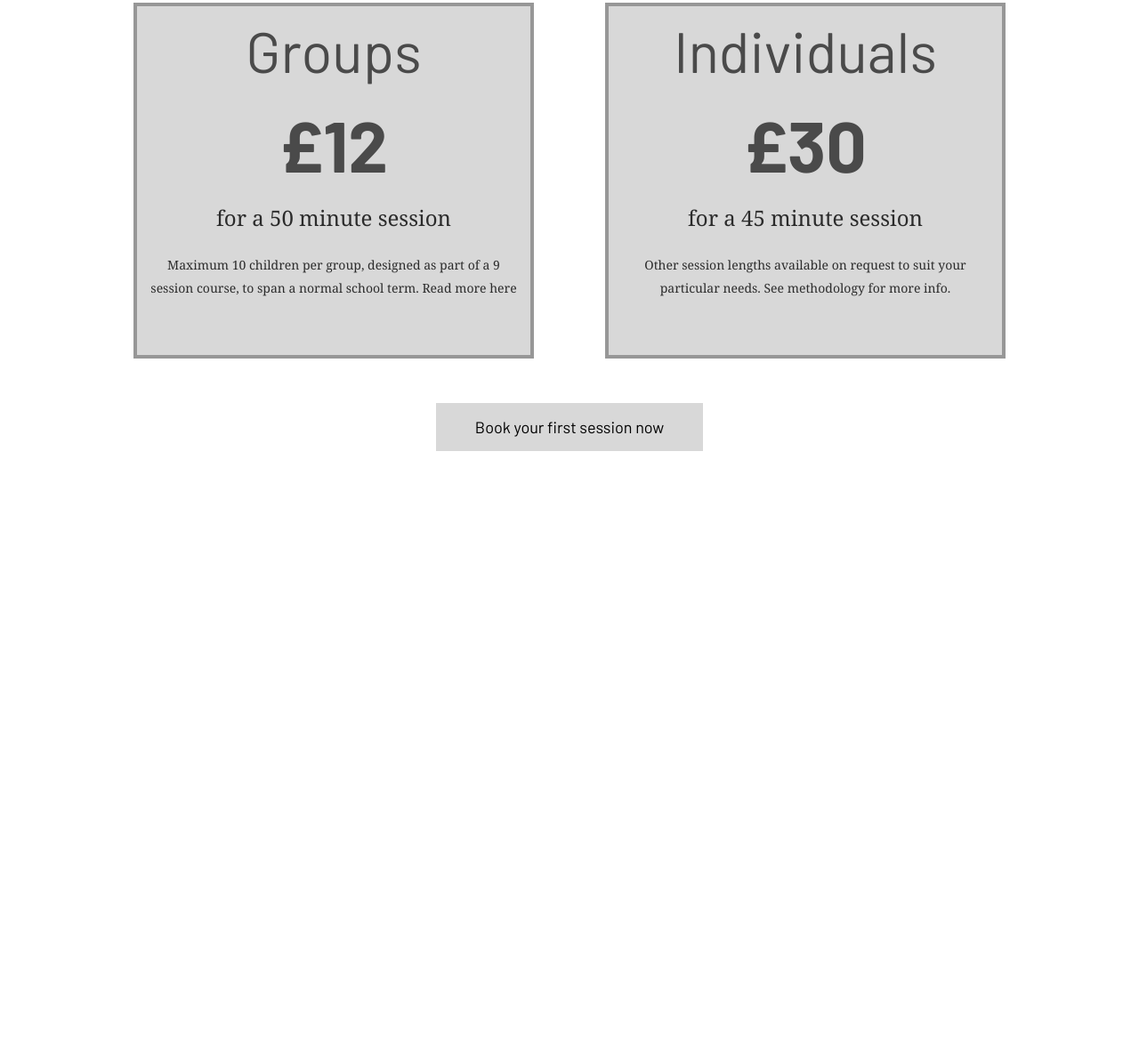
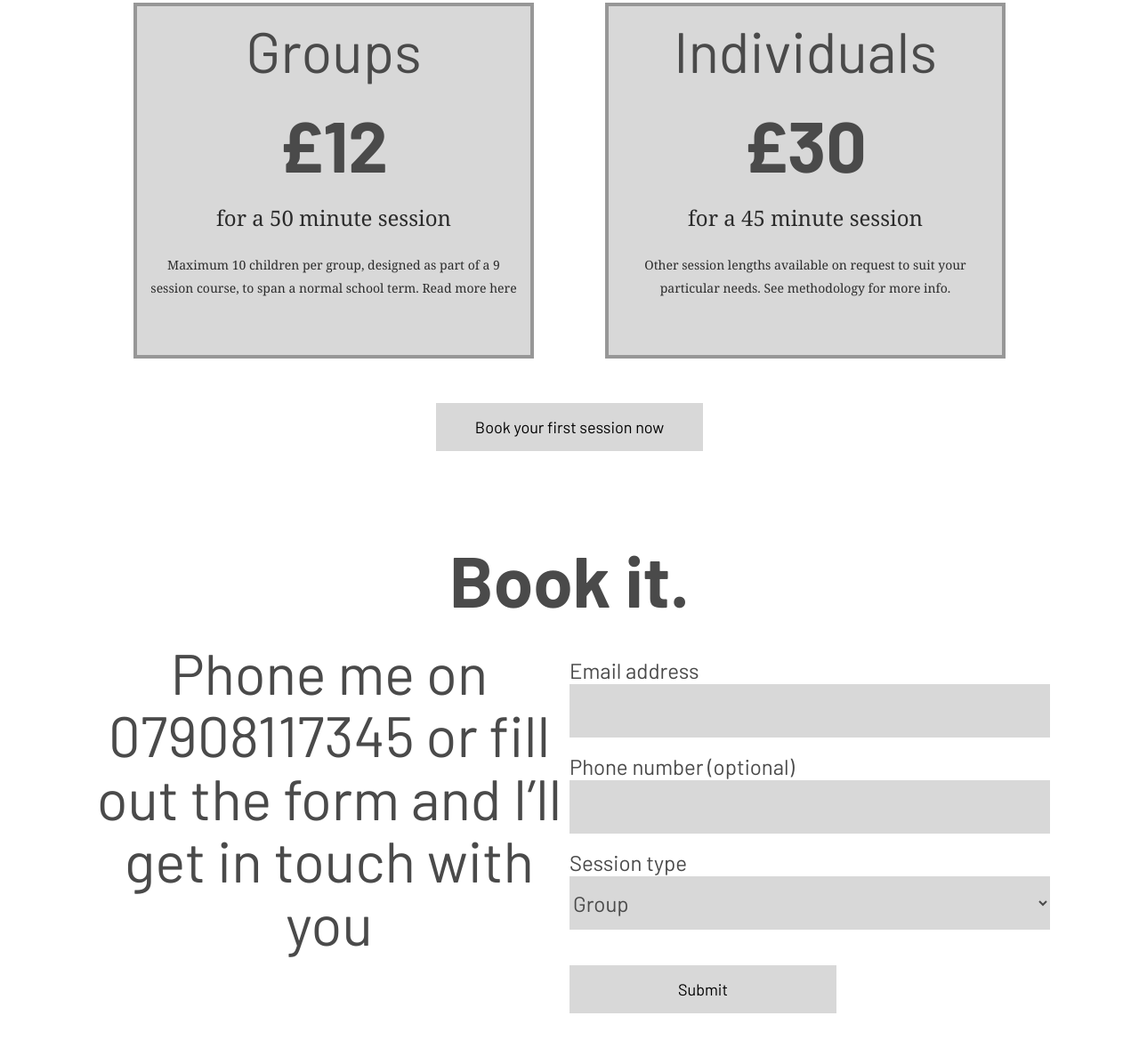
Before and after one commit to JamesVitaly/TheMusicHouse, a Gatsby site: page / in a window 1280 px wide. Shown: the part 2698-3876 px from the top of the page at 89% size. Before the commit the page ends 3205 px from the top, so only its background shows below. Built offline with nearby package versions, Linux system fonts and the light colour scheme; Gatsby itself is replaced by a stand-in of ours.

Commit message:
Finished index page layout, including booking form and pricing

```diff
--- /dev/null
+++ b/src/components/BookingForm.jsx
@@ -0,0 +1,78 @@
+import React from 'react';
+import PropTypes from 'prop-types';
+import styled from 'styled-components';
+import Input from './_common/Input';
+import Select from './_common/Select';
+import Button from './_common/Button';
+
+const options = [
+  { label: "Group", value: 'group' },
+  { label: "Individual", value: 'individual' },
+]
+const BookingForm = ({ className }) => (
+  <section className={className}>
+    <h1>Book it.</h1>
+    <div className="booking-form">
+      <div className="form booking-form-phone">
+        <h3>Phone me on
+        07908117345
+        or fill out the form
+        and I’ll get in touch with you
+      </h3>
+      </div>
+      <div className="form booking-form-form">
+        <Input label="Email address"/>
+        <Input label="Phone number (optional)"/>
+        <Select label="Session type" options={options}/>
+        <Button isPrimary label="Submit"/>
+      </div>
+    </div>
+  </section>
+);
+
+
+export default styled(BookingForm)`
+  margin: 100px;
+  h1 {
+    font-family: 'Barlow';
+    font-size: 54px;
+    font-weight: bold;
+    color: #4A4A4A;
+    text-align: center;
+  }
+  button {
+    width: 300px;
+    margin-top: 20px;
+  }
+  h3 {
+    font-family: 'Barlow';
+    font-size: 44px;
+    font-weight: 400;
+    color: #4A4A4A;
+    text-align: center;
+  }
+  .form {
+    width:100%;
+  }
+  display: flex;
+  flex-direction: column;
+  .booking-form {
+    display: flex;
+    flex-direction: column;
+  }
+  @media(min-width: 764px) {
+    .form {
+      width: 50%;
+    }
+    h1 {
+    font-size: 80px;
+    }
+    h3 {
+      font-size: 64px;
+      max-width: 540px;
+    }
+    .booking-form {
+      flex-direction: row;
+    }
+  }
+`;
--- a/src/components/Pricing.jsx
+++ b/src/components/Pricing.jsx
@@ -3,7 +3,7 @@ import PropTypes from 'prop-types';
 import styled from 'styled-components';
 import Button from './_common/Button';
 const Pricing = ({ className }) => (
-  <section className={className}>
+  <section id="pricing" className={className}>
     <h1>How much it costs.</h1>
     <div className="container">
       <div className="inner-container">
--- /dev/null
+++ b/src/components/_common/Input.jsx
@@ -0,0 +1,29 @@
+import React from 'react';
+import PropTypes from 'prop-types';
+import styled from 'styled-components';
+
+const Input = ({ className, label }) => (
+  <div className={className}>
+    <label>{label}</label>
+    <input type="text"></input>
+  </div>
+);
+
+export default styled(Input)`
+  width: 100%;
+  margin: 20px 0;
+  label {
+    font-size: 24px;
+    font-family: 'Barlow';
+    color: #4A4A4A;
+  }
+  input {
+    background: #D8D8D8;
+    height: 60px;
+    border: none;
+    width: 100%;
+    font-size: 24px;
+    font-family: 'Barlow';
+    color: #4A4A4A;
+  }
+`;
--- /dev/null
+++ b/src/components/_common/Select.jsx
@@ -0,0 +1,34 @@
+import React from 'react';
+import styled from 'styled-components';
+
+
+const Select = ({ className, label, options }) => (
+  <div className={className}>
+    <label>{label}</label>
+    <select>
+      {options.map(option => (
+        <option value={option.value}>{option.label}</option>
+      ))}
+    </select>
+  </div>
+);
+
+export default styled(Select)`
+  width: 100%;
+  margin: 20px 0;
+  label {
+    font-size: 24px;
+    font-family: 'Barlow';
+    color: #4A4A4A;
+  }
+  select {
+    background: #D8D8D8;
+    height: 60px;
+    border: none;
+    width: 100%;
+    font-size: 24px;
+    font-family: 'Barlow';
+    color: #4A4A4A;
+    border-radius: 0px;
+  }
+`;
--- a/src/components/navbar.js
+++ b/src/components/navbar.js
@@ -57,7 +57,7 @@ const MobileMenu = ({ showMobileMenu, toggleMenu }) => {
           <Link className="MobileMenuLinks" to="/tips">
             Tips
           </Link>
-          <Book to="#book">
+          <Book to="/#book">
             Book
           </Book>
         </menu>
@@ -88,14 +88,14 @@ const Navbar = ({ title, showScrollingNav, className }) => {
                     Methodology
                   </Link>
                   <span>|</span>
-                  <Link to="#pricing">
+                  <Link to="/#pricing">
                     Pricing
                   </Link>
                   <span>|</span>
                   <Link to="/tips">
                     Tips
                   </Link>
-                  <Book to="#book">
+                  <Book to="/#book">
                     Book
                   </Book>
                 </menu>
--- a/src/pages/index.js
+++ b/src/pages/index.js
@@ -7,6 +7,7 @@ import SEO from "../components/seo"
 import styled from 'styled-components';
 import Hero from '../components/Hero';
 import Pricing from '../components/Pricing';
+import BookingForm from '../components/BookingForm';
 
 const Section = styled.section`
 a {
@@ -82,13 +83,14 @@ const IndexPage = () => (
           approaches to learning, making a <em>unique method</em> which succeeds in giving children a solid base
           on which they can build their skills, and encourages an ongoing <strong>love of music</strong>.
         </p>
-        <h2>High quality teaching</h2>
-        <h2>Affordable prices</h2>
-        <h2>Individuals</h2>
-        <h2>Groups</h2>
+        <h2>Experienced</h2>
+        <h2>Unique</h2>
+        <h2>Dynamic</h2>
+        <h2>Engaging</h2>
       </div>
     </Section>
     <Pricing />
+    <BookingForm />
   </Layout>
 )
 
```
